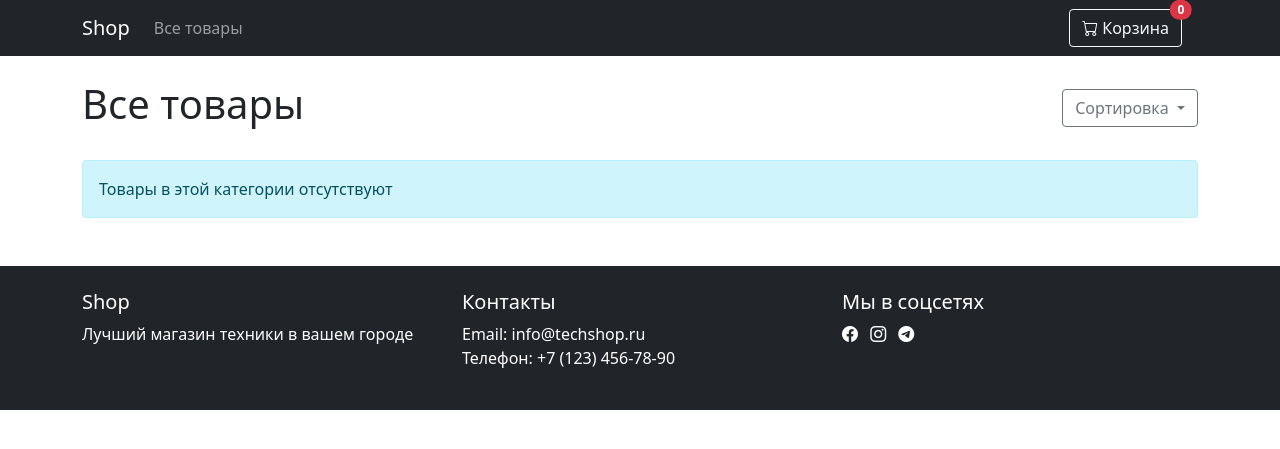
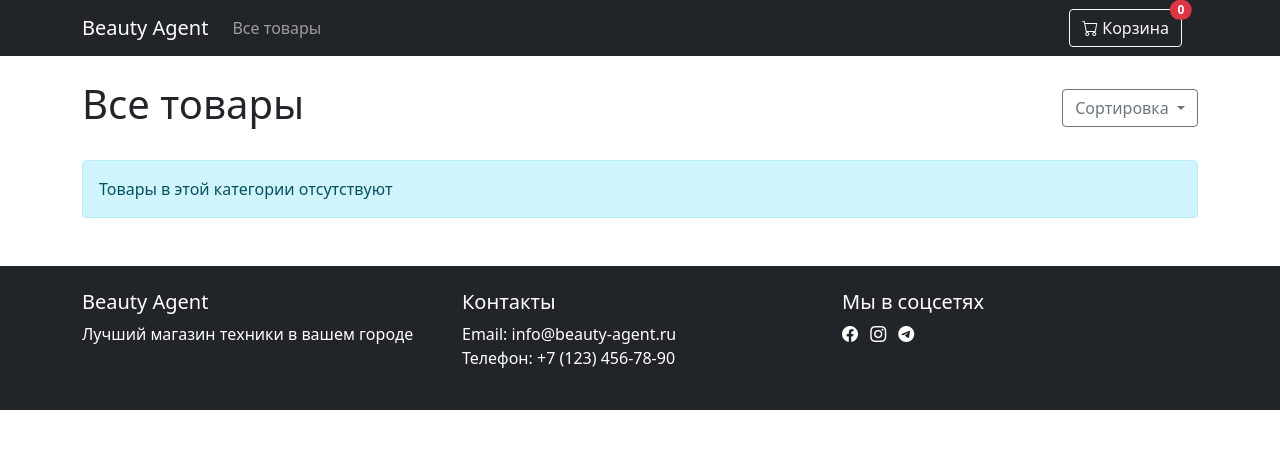
Before and after one commit to khmtdnv/django-ws, a Django app: page / in a window 1280 px wide. Shown: the top 449 px of the page. Run offline with Django 5.2, Linux system fonts and the light colour scheme; data that the repository does not hold is empty.

Commit message:
small fixes of base html, fixed ordering by

```diff
--- a/django-ws/cart/forms.py
+++ b/django-ws/cart/forms.py
@@ -7,5 +7,8 @@ class CartAddProductForm(forms.Form):
         max_value=20,
         initial=1,
         widget=forms.NumberInput(attrs={"class": "form-control"}),
+        label="Количество:",
     )
-    overwrite = forms.BooleanField(required=False, initial=False, widget=forms.HiddenInput)
+    overwrite = forms.BooleanField(
+        required=False, initial=False, widget=forms.HiddenInput
+    )
--- a/django-ws/main/templates/main/base.html
+++ b/django-ws/main/templates/main/base.html
@@ -10,7 +10,7 @@
 <body>
     <nav class="navbar navbar-expand-lg navbar-dark bg-dark">
         <div class="container">
-            <a class="navbar-brand" href="{% url 'main:product_list' %}">Shop</a>
+            <a class="navbar-brand" href="{% url 'main:product_list' %}">Beauty Agent</a>
             <button class="navbar-toggler" type="button" data-bs-toggle="collapse" data-bs-target="#navbarNav">
                 <span class="navbar-toggler-icon"></span>
             </button>
@@ -54,12 +54,12 @@
         <div class="container">
             <div class="row">
                 <div class="col-md-4">
-                    <h5>Shop</h5>
+                    <h5>Beauty Agent</h5>
                     <p>Лучший магазин техники в вашем городе</p>
                 </div>
                 <div class="col-md-4">
                     <h5>Контакты</h5>
-                    <p>Email: info@techshop.ru<br>Телефон: +7 (123) 456-78-90</p>
+                    <p>Email: info@beauty-agent.ru<br>Телефон: +7 (123) 456-78-90</p>
                 </div>
                 <div class="col-md-4">
                     <h5>Мы в соцсетях</h5>
--- a/django-ws/main/views.py
+++ b/django-ws/main/views.py
@@ -9,8 +9,12 @@ def product_list(request, category_slug=None):
 
     category = None
     if category_slug:
+
         category = get_object_or_404(Category, slug=category_slug)
         products = products.filter(category=category)
+
+    if request.method == "GET" and "sort" in request.GET:
+        products = products.order_by(request.GET["sort"])
 
     return render(
         request,
```
